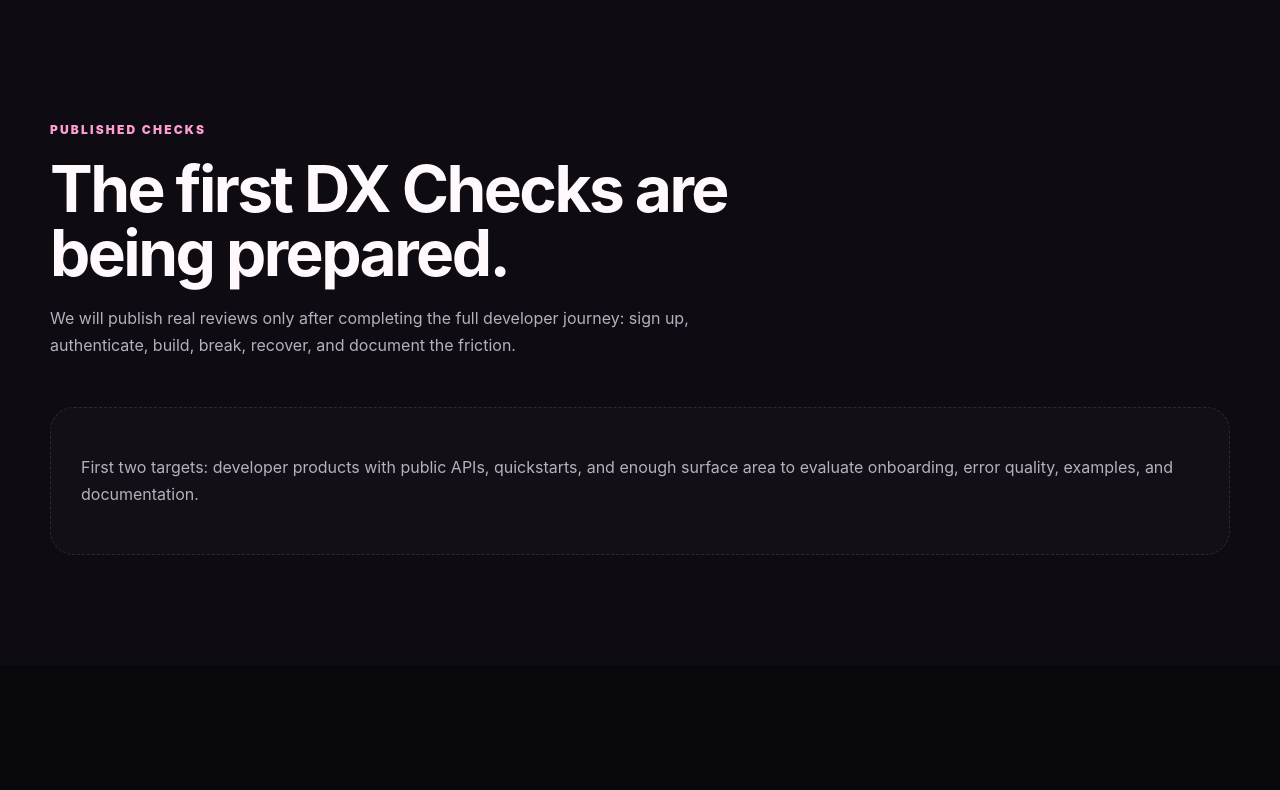
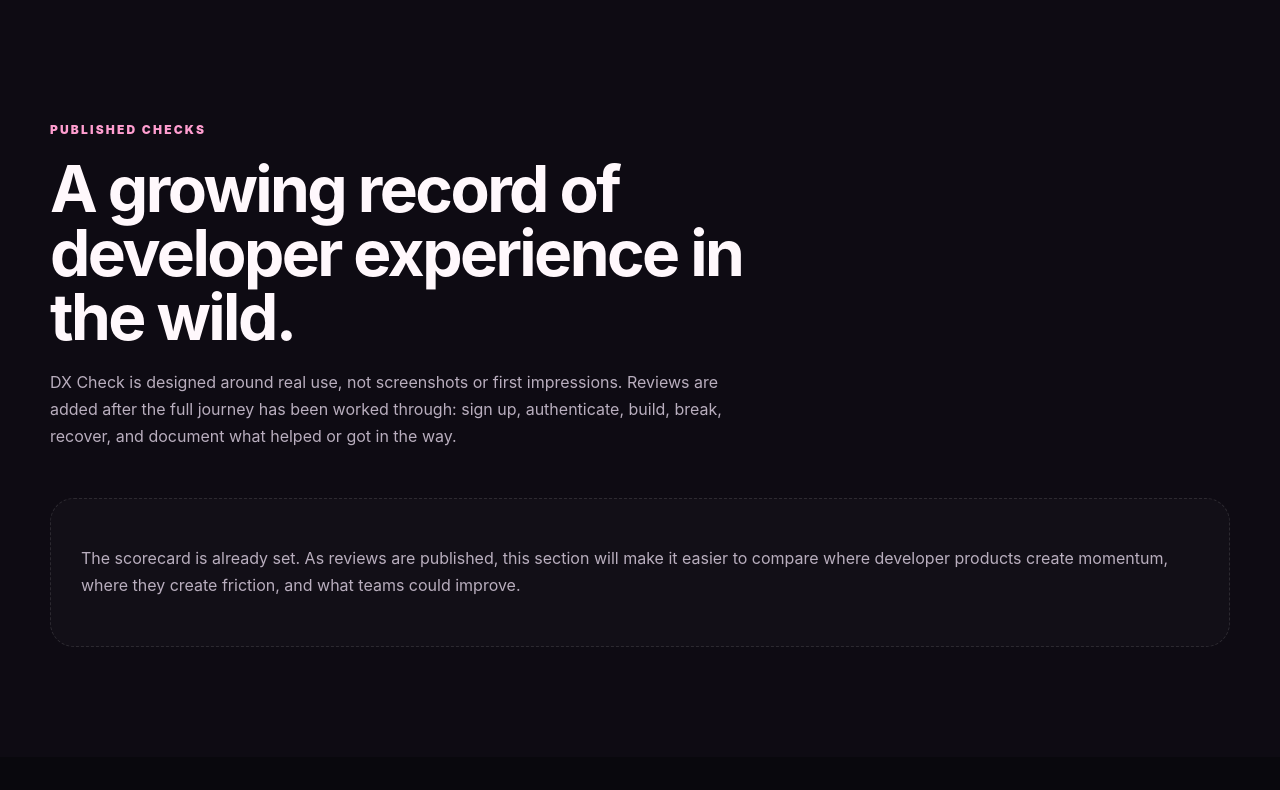
Before and after one commit to KatrinaFinney/sugar-bytes, a Next.js app: page /dx-check in a window 1280 px wide. Shown: the part 455-1245 px from the top of the page. Built offline with nearby package versions, Linux system fonts and the light colour scheme.

Commit message:
Refine DX Check growth-state copy

```diff
--- a/app/dx-check/page.tsx
+++ b/app/dx-check/page.tsx
@@ -10,8 +10,8 @@ export default function DxCheckPage() {
       <section className="section"><div className="section-heading split-heading"><div><p className="kicker">DX CHECK</p><h1>Developer tools, tested like a developer.</h1></div><p>Hands-on reviews of APIs, SDKs, docs, onboarding, and failure states, with useful praise, useful criticism, and concrete recommendations.</p></div></section>
 
       <section className="section muted-section">
-        <div className="section-heading"><p className="kicker">PUBLISHED CHECKS</p><h2>{dxChecks.length ? "Hands-on developer journeys." : "The first DX Checks are being prepared."}</h2><p>{dxChecks.length ? "Each review follows the same method so the observations are comparable and grounded in actual use." : "We will publish real reviews only after completing the full developer journey: sign up, authenticate, build, break, recover, and document the friction."}</p></div>
-        {dxChecks.length ? <div className="program-grid">{dxChecks.map((check) => <EditorialCard key={check.slug} eyebrow="DX CHECK" title={check.title} copy={check.dek} meta={check.product} href={`/dx-check/${check.slug}`} />)}</div> : <div className="empty-state"><p>First two targets: developer products with public APIs, quickstarts, and enough surface area to evaluate onboarding, error quality, examples, and documentation.</p></div>}
+        <div className="section-heading"><p className="kicker">PUBLISHED CHECKS</p><h2>{dxChecks.length ? "Hands-on developer journeys." : "A growing record of developer experience in the wild."}</h2><p>{dxChecks.length ? "Each review follows the same method so the observations are comparable and grounded in actual use." : "DX Check is designed around real use, not screenshots or first impressions. Reviews are added after the full journey has been worked through: sign up, authenticate, build, break, recover, and document what helped or got in the way."}</p></div>
+        {dxChecks.length ? <div className="program-grid">{dxChecks.map((check) => <EditorialCard key={check.slug} eyebrow="DX CHECK" title={check.title} copy={check.dek} meta={check.product} href={`/dx-check/${check.slug}`} />)}</div> : <div className="empty-state"><p>The scorecard is already set. As reviews are published, this section will make it easier to compare where developer products create momentum, where they create friction, and what teams could improve.</p></div>}
       </section>
 
       <section className="section"><div className="section-heading"><p className="kicker">THE SCORECARD</p><h2>What every DX Check evaluates.</h2></div><div className="program-grid">{criteria.map((item, index) => <article className="program-card" key={item}><p className="kicker">0{index + 1}</p><h2>{item}</h2></article>)}</div></section>
```
